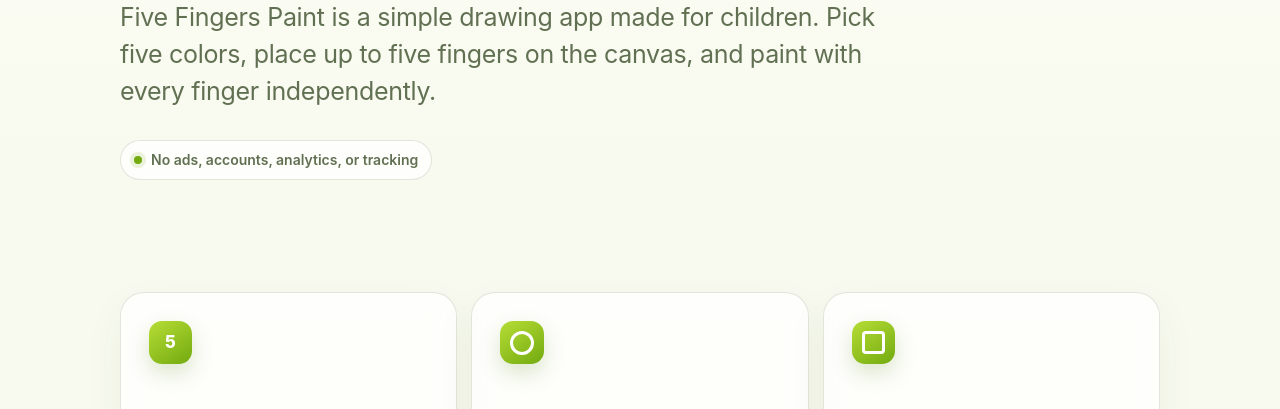
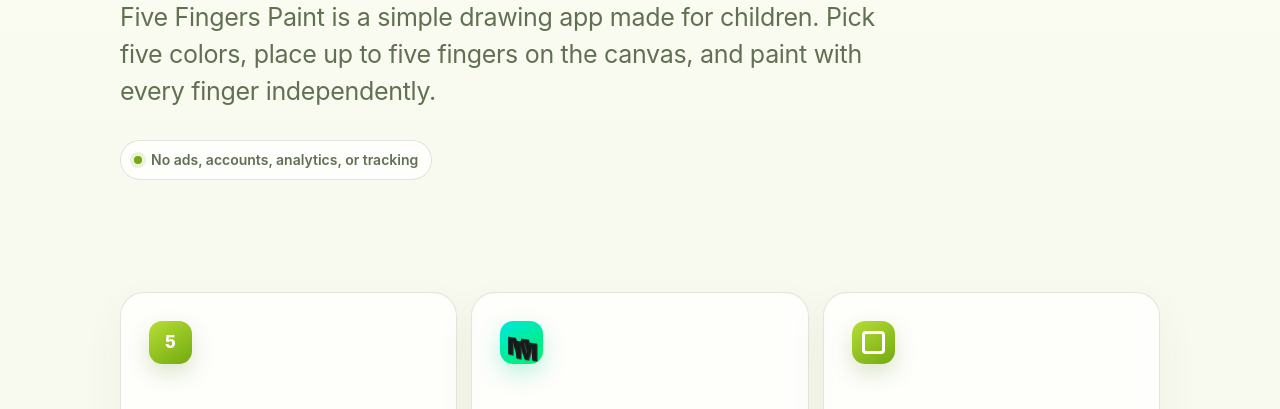
Before and after one commit to urosk/five-fingers-paint-support, a plain HTML site: page index.html in a window 1280 px wide. Shown: the part 475-884 px from the top of the page. Drawn offline with Linux system fonts and the light colour scheme.

Commit message:
Add Metal and parent settings notes

```diff
--- a/index.html
+++ b/index.html
@@ -45,9 +45,9 @@
           <p>Every finger keeps its own color from the moment it touches the canvas until it lifts.</p>
         </article>
         <article>
-          <span class="feature-mark radius-mark" aria-hidden="true"></span>
+          <span class="feature-mark metal-mark" aria-hidden="true"></span>
           <h2>Responsive paint</h2>
-          <p>The brush responds to the size of each finger’s contact with the screen.</p>
+          <p>Metal-powered rendering keeps paint fluid while the brush responds to the size of each finger’s contact.</p>
         </article>
         <article>
           <span class="feature-mark save-mark" aria-hidden="true"></span>
@@ -87,6 +87,7 @@
             <div class="eyebrow">For parents</div>
             <h3 id="guided-access-title">Keep the iPad in the app with Guided Access.</h3>
             <p>Guided Access is Apple’s built-in child-friendly mode. It prevents accidental app switching while leaving all five drawing touches available.</p>
+            <p class="parent-setting"><strong>Before handing it over:</strong> To prevent saving, open <strong>Settings → Five Fingers Paint</strong> and turn off <strong>Show Save to Photos Button</strong>.</p>
           </div>
           <div>
             <ol>
--- a/styles.css
+++ b/styles.css
@@ -182,13 +182,25 @@ p { margin-top: 0; }
   font-weight: 800;
   box-shadow: 0 9px 22px rgba(82, 132, 10, 0.2);
 }
-.radius-mark::before {
-  width: 18px;
-  height: 18px;
-  border: 3px solid white;
-  border-radius: 50%;
-  content: "";
+.metal-mark {
+  position: relative;
+  overflow: hidden;
+  background: linear-gradient(145deg, #00e8dd, #00f064);
+  box-shadow: 0 9px 22px rgba(0, 202, 140, 0.25);
 }
+.metal-mark::before,
+.metal-mark::after {
+  position: absolute;
+  color: #151c1c;
+  content: "M";
+  font-size: 24px;
+  font-weight: 950;
+  letter-spacing: -8px;
+  transform: skewY(8deg);
+  text-shadow: 1px 1px #4b5655;
+}
+.metal-mark::before { left: 7px; top: 7px; }
+.metal-mark::after { left: 15px; top: 11px; }
 .save-mark::before {
   width: 17px;
   height: 17px;
@@ -270,6 +282,14 @@ p { margin-top: 0; }
 .guided-access p,
 .guided-access li { color: rgba(255, 255, 255, 0.78); }
 .guided-access strong { color: white; }
+.guided-access .parent-setting {
+  margin: 22px 0 0;
+  padding: 16px 18px;
+  border: 1px solid rgba(231, 246, 174, 0.35);
+  border-radius: 14px;
+  color: white;
+  background: rgba(231, 246, 174, 0.12);
+}
 .guided-access a { color: #e7f6ae; }
 .guided-access a:hover { color: white; }
 .guided-access ol { margin: 0; padding-left: 22px; }
```
